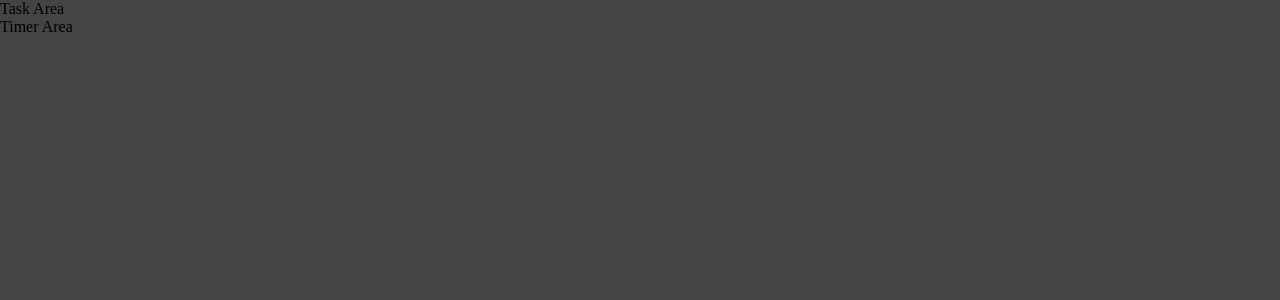
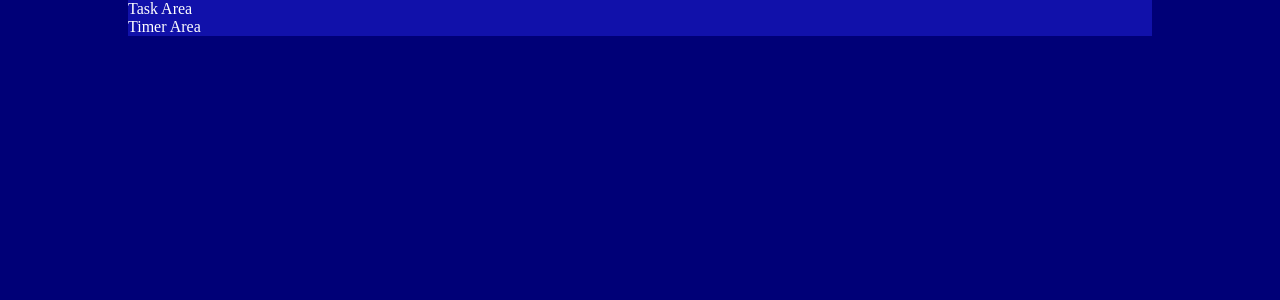
Before and after one commit to JH1026/task-timer, a React (Vite) app: page / in a window 1280 px wide. Shown: the top 300 px of the page. Built offline with nearby package versions, Linux system fonts and the light colour scheme.

Commit message:
feat: add CommonLayout

```diff
--- a/src/App.tsx
+++ b/src/App.tsx
@@ -1,5 +1,6 @@
 import { useState } from 'react'
 import { BrowserRouter, Route, Routes } from 'react-router-dom'
+import CommonLayout from './features/generic/CommonLayout'
 import TopPage from './pages/TopPage'
 
 function App() {
@@ -7,7 +8,9 @@ function App() {
   return (
     <BrowserRouter>
       <Routes>
-        <Route path="/" element={<TopPage />} />
+        <Route element={<CommonLayout />} >
+          <Route path="/" element={<TopPage />} />
+        </Route>
       </Routes>
     </BrowserRouter>
   )
--- /dev/null
+++ b/src/features/generic/CommonLayout.tsx
@@ -0,0 +1,22 @@
+import { Outlet } from "react-router-dom"
+
+const CommonLayout = () => {
+
+  return (
+    <div style={{
+      display: 'flex',
+      justifyContent: 'center',
+      alignItems: 'center',
+      minWidth: '1024px',
+    }}>
+      <div style={{
+        width: '1024px',
+        background: '#11a',
+      }}>
+        <Outlet />
+      </div>
+    </div>
+  )
+};
+
+export default CommonLayout;
--- a/src/index.css
+++ b/src/index.css
@@ -2,5 +2,6 @@ body {
   margin: 0;
   padding: 0;
 
-  background: #444;
+  background:#007;
+  color:#fff;
 }
```
